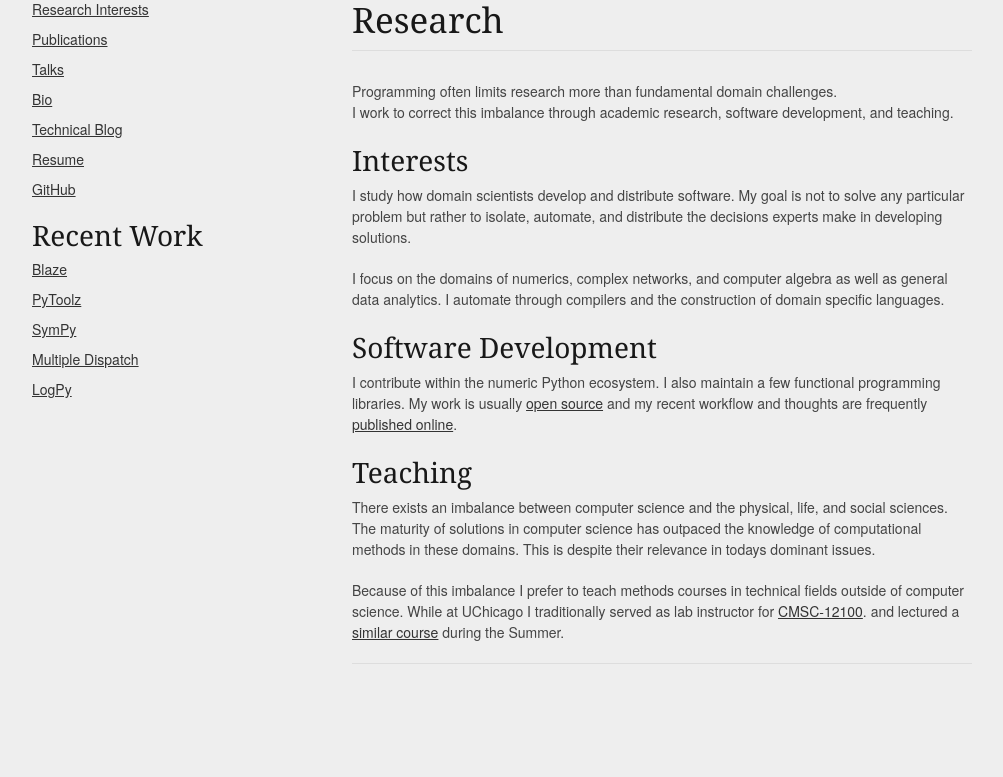
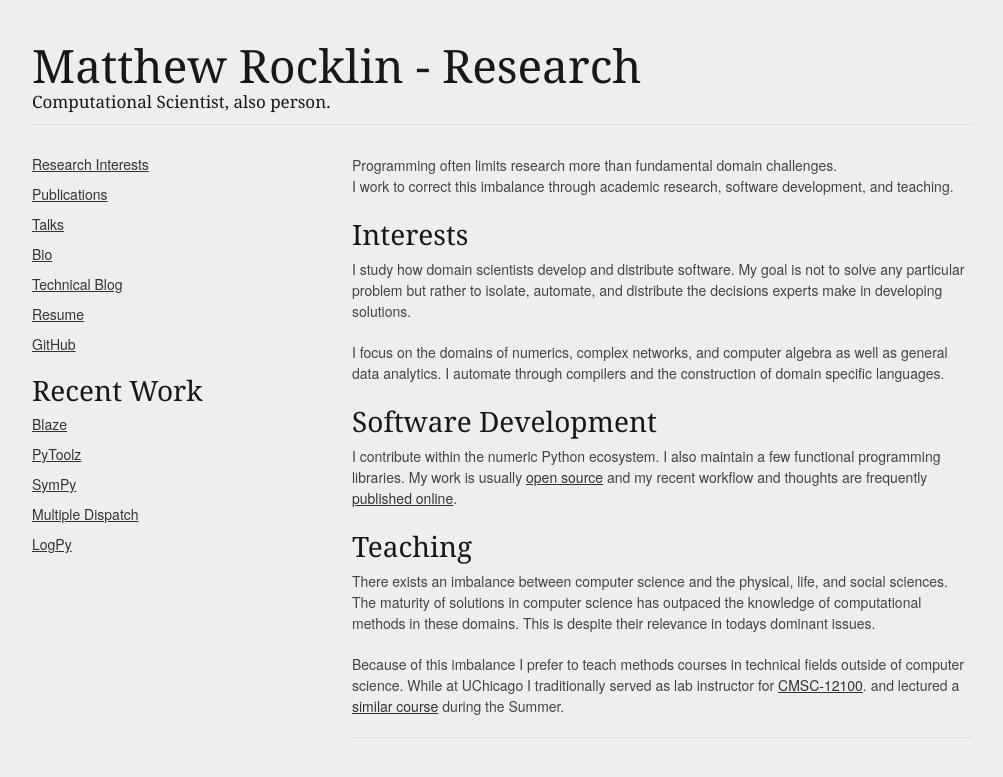
Before and after one commit to mrocklin/mrocklin.github.io, a Jekyll site: the page built from index.md, in a window 1280 px wide. Shown: the top 777 px of the page, without its empty margins (138-1141 px from the left). Built offline with Jekyll 4.4.1, drawn with Linux system fonts in a browser that asks for light colours; Markdown is read by kramdown in place of the engine named in the settings.

Commit message:
move section header to top

```diff
--- a/_layouts/default.html
+++ b/_layouts/default.html
@@ -43,14 +43,20 @@
 </div>
 
 <div class="container">
+
+  <div class="sixteen columns">
+    <h1 class="remove-bottom" style="margin-top:
+      40px">Matthew Rocklin - {{ page.title }} </h1>
+    <h5><it>Computational Scientist, also person.</it></h5>
+    <hr />
+  </div>
+
   <div class="one-third column">
     {% capture leftbar %}{% include leftbar.md %}{% endcapture %}
     {{ leftbar | markdownify }}
   </div>
 
   <div class="two-thirds column">
-    <h2> {{ page.title }} </h2>
-    <hr>
     {{ content }}
   </div>
 </div><!-- container -->
```
